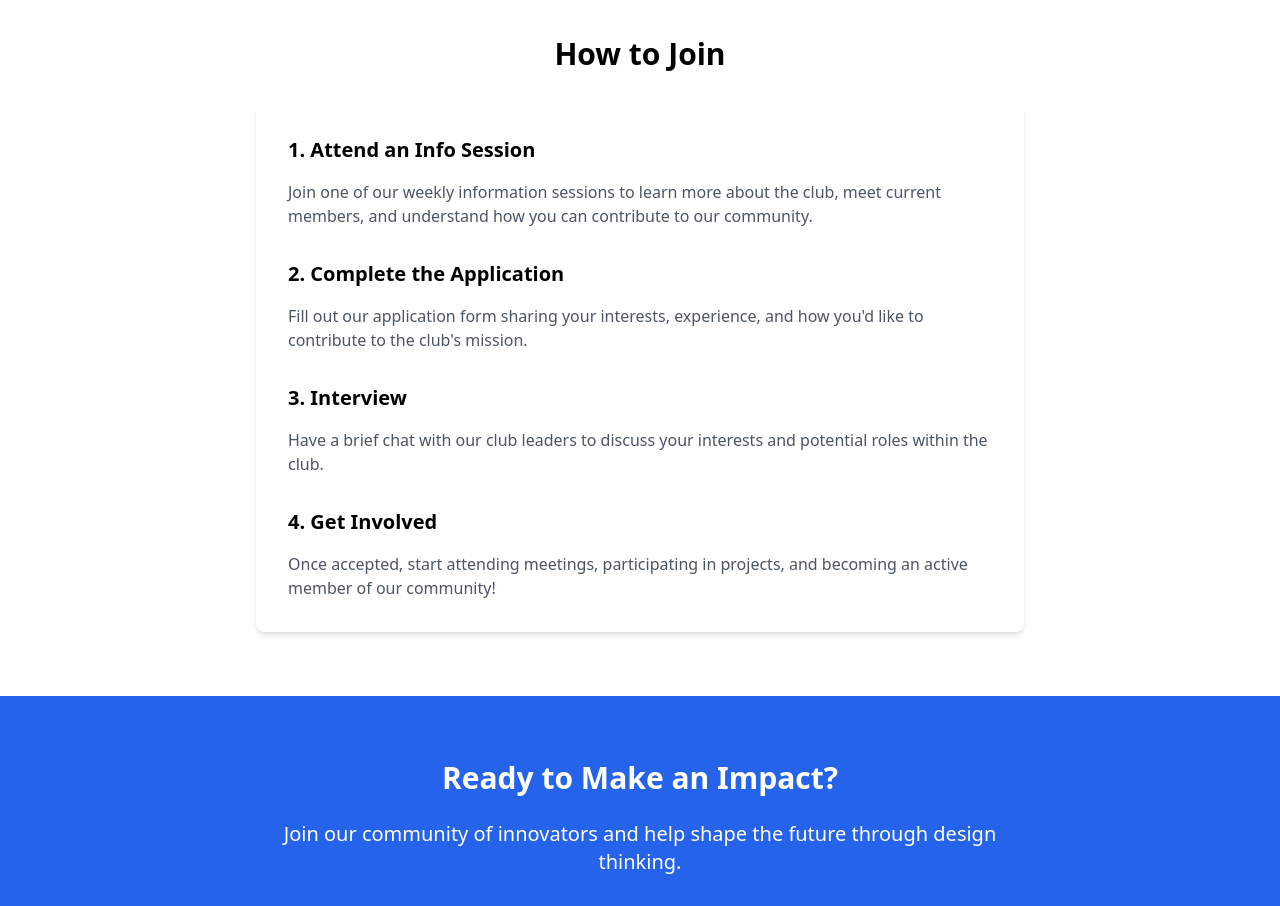
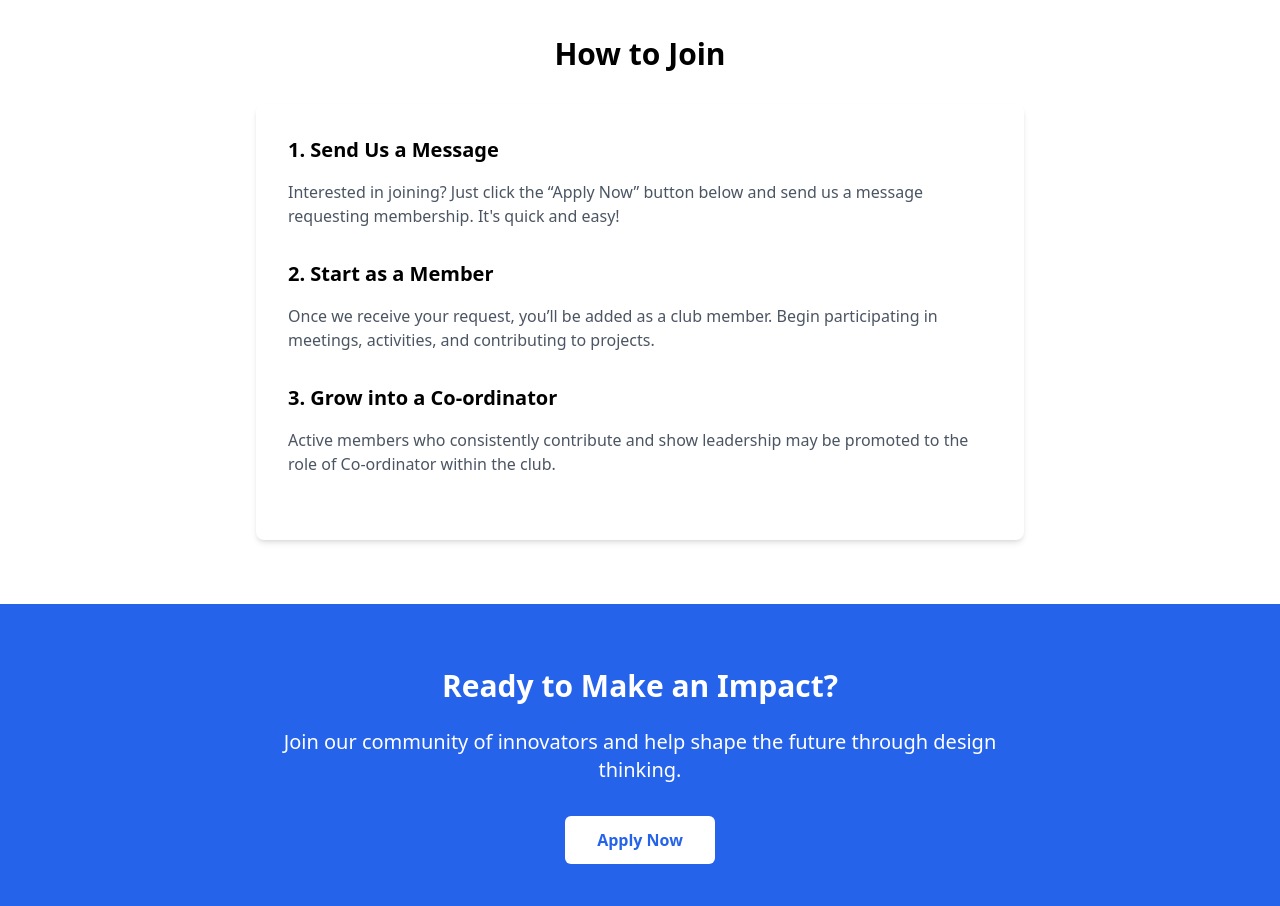
Before and after one commit to NasheethAhmedA/DesignThinkingWebsite, a React (Vite) app in the folder frontend/: page /#/join-us in a window 1280 px wide. Shown: the part 1580-2486 px from the top of the page. Built offline with nearby package versions, Linux system fonts and the light colour scheme.

Commit message:
how to join!
added some text on how to join section

```diff
--- a/frontend/src/pages/JoinUs.tsx
+++ b/frontend/src/pages/JoinUs.tsx
@@ -112,31 +112,21 @@
             <h2 className="text-3xl font-bold mb-8 text-center">How to Join</h2>
             <div className="bg-white p-8 rounded-lg shadow-md">
               <div className="mb-8">
-                <h3 className="text-xl font-semibold mb-4">1. Attend an Info Session</h3>
+                <h3 className="text-xl font-semibold mb-4">1. Send Us a Message</h3>
                 <p className="text-gray-600">
-                  Join one of our weekly information sessions to learn more about the club, meet current members,
-                  and understand how you can contribute to our community.
+                  Interested in joining? Just click the “Apply Now” button below and send us a message requesting membership. It's quick and easy!
                 </p>
               </div>
               <div className="mb-8">
-                <h3 className="text-xl font-semibold mb-4">2. Complete the Application</h3>
+                <h3 className="text-xl font-semibold mb-4">2. Start as a Member</h3>
                 <p className="text-gray-600">
-                  Fill out our application form sharing your interests, experience, and how you'd like to
-                  contribute to the club's mission.
+                  Once we receive your request, you’ll be added as a club member. Begin participating in meetings, activities, and contributing to projects.
                 </p>
               </div>
               <div className="mb-8">
-                <h3 className="text-xl font-semibold mb-4">3. Interview</h3>
+                <h3 className="text-xl font-semibold mb-4">3. Grow into a Co-ordinator</h3>
                 <p className="text-gray-600">
-                  Have a brief chat with our club leaders to discuss your interests and potential roles
-                  within the club.
-                </p>
-              </div>
-              <div>
-                <h3 className="text-xl font-semibold mb-4">4. Get Involved</h3>
-                <p className="text-gray-600">
-                  Once accepted, start attending meetings, participating in projects, and becoming an active
-                  member of our community!
+                  Active members who consistently contribute and show leadership may be promoted to the role of Co-ordinator within the club.
                 </p>
               </div>
             </div>
```
